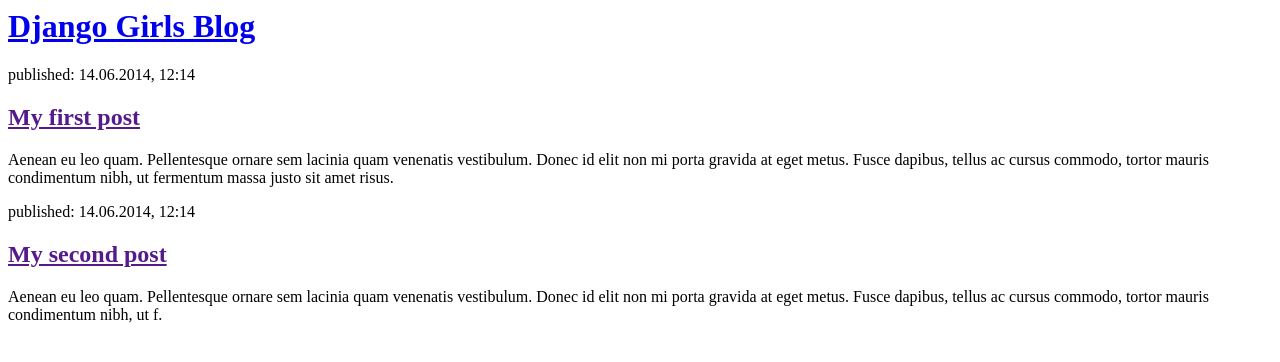
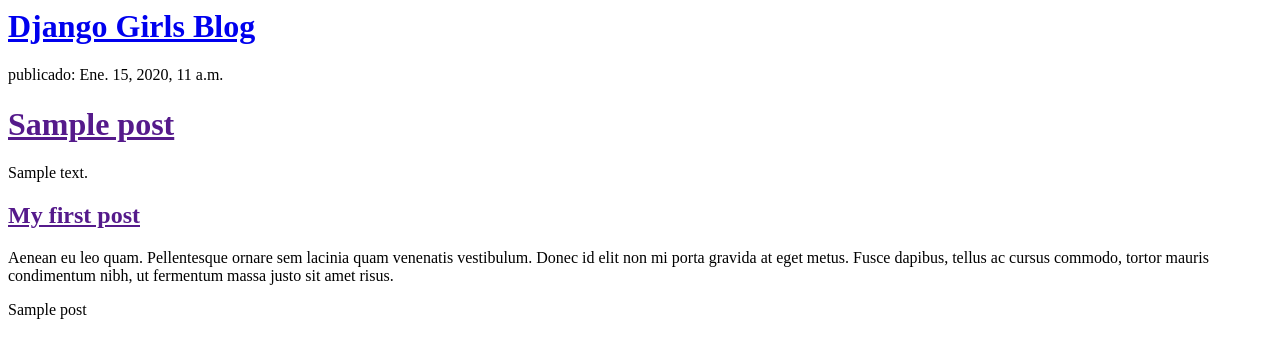
Before and after one commit to eun-plata/my-first-blog, a Django app: template blog/templates/blog/post_list.html in a window 1280 px wide. Shown: the top 362 px of the page. Run offline with Django 3.2, Linux system fonts and the light colour scheme; the template is opened without the code that fills it: values that come from a table or form of the project are taken from there, others are empty; tables that the repository leaves empty hold one stand-in row (values such as "Sample post").

Commit message:
Templates modificados para mostrar post desde base de datos.

```diff
--- a/blog/templates/blog/post_list.html
+++ b/blog/templates/blog/post_list.html
@@ -4,19 +4,24 @@
     </head>
     <body>
         <div>
-            <h1><a href="/">Django Girls Blog</a></h1>
+            <h1><a href = "/"> Django Girls Blog</a></h1>
         </div>
-
+            {% for post in posts %}
+                <div>
+                <p> publicado: {{ post.published_date }}</p>
+                <h1><a href = "">{{ post.title }}</a></h1>
+                <p>{{ post.text|linebreaksbr }}</p>
+                </div>
+            {% endfor %}
         <div>
-            <p>published: 14.06.2014, 12:14</p>
             <h2><a href="">My first post</a></h2>
             <p>Aenean eu leo quam. Pellentesque ornare sem lacinia quam venenatis vestibulum. Donec id elit non mi porta gravida at eget metus. Fusce dapibus, tellus ac cursus commodo, tortor mauris condimentum nibh, ut fermentum massa justo sit amet risus.</p>
         </div>
 
+
+
         <div>
-            <p>published: 14.06.2014, 12:14</p>
-            <h2><a href="">My second post</a></h2>
-            <p>Aenean eu leo quam. Pellentesque ornare sem lacinia quam venenatis vestibulum. Donec id elit non mi porta gravida at eget metus. Fusce dapibus, tellus ac cursus commodo, tortor mauris condimentum nibh, ut f.</p>
+            {% for post in posts %} {{ post }}{% endfor %}
         </div>
     </body>
 </html>
--- a/blog/views.py
+++ b/blog/views.py
@@ -1,6 +1,9 @@
 from django.shortcuts import render
+from django.utils import timezone
+from .models import Post
 
 # Create your views here.
 
 def post_list(request):
-    return render(request, 'blog/post_list.html', {})
+    posts =Post.objects.filter(published_date__lte=timezone.now()).order_by('published_date')
+    return render(request, 'blog/post_list.html', {'posts': posts})
```
Also changed, not shown: 1 other file.
